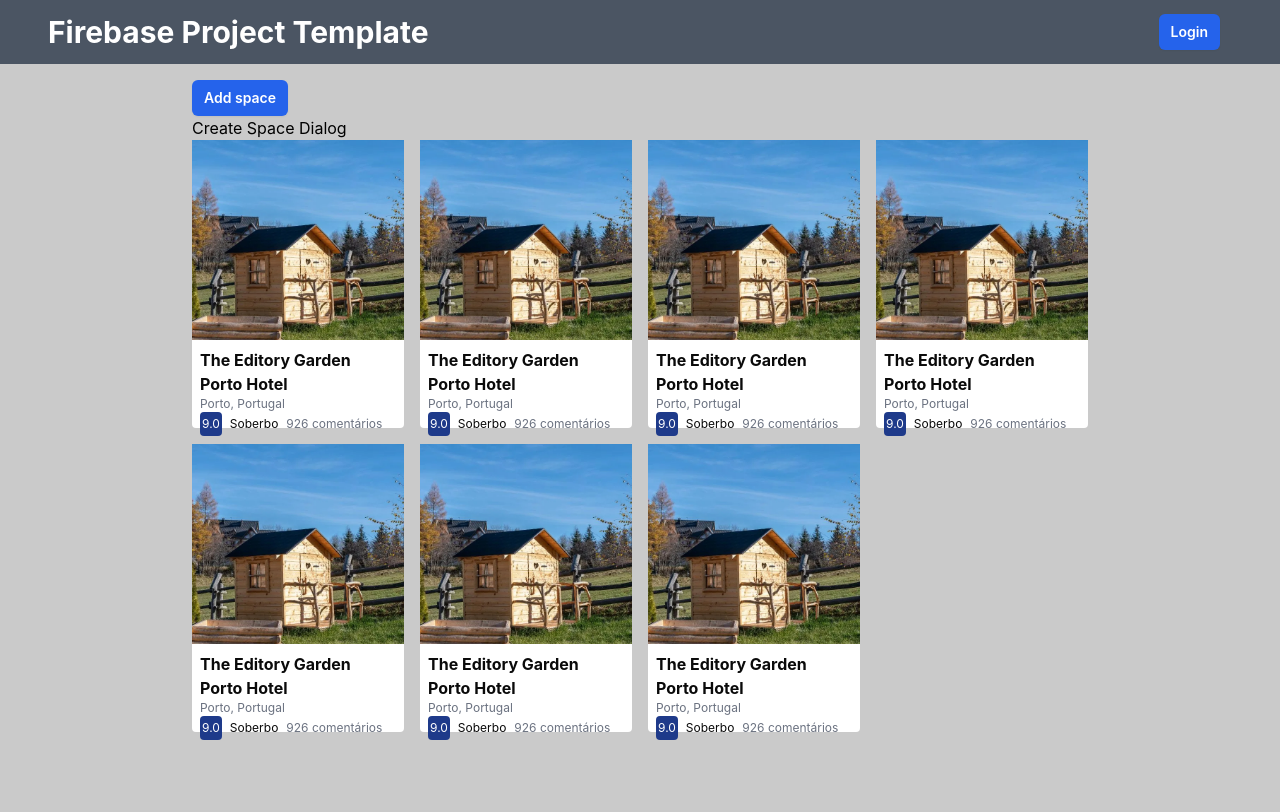
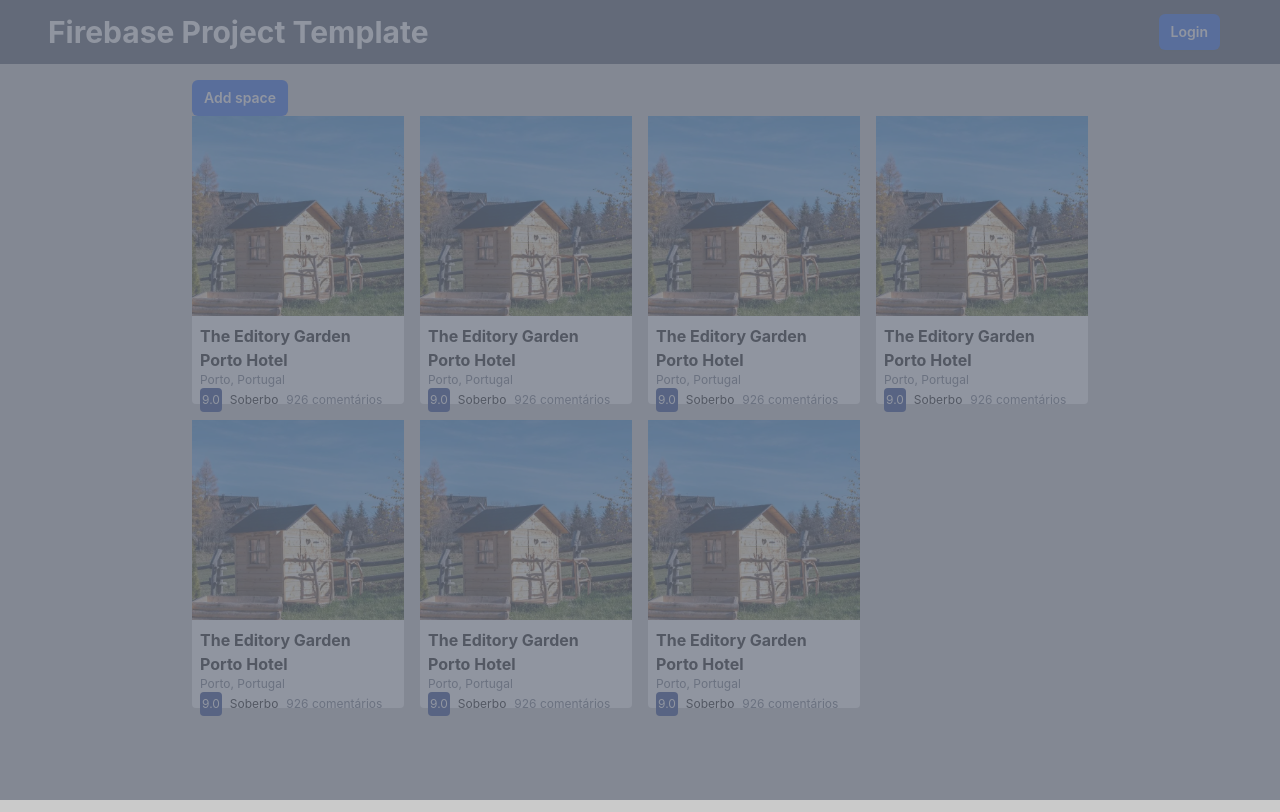
Before and after one commit to ricardolsousa/rent-spaces, a React (Create React App) app: page /spaces in a window 1280 px wide. Both pictures are taken after a click on the button "Add space". Built offline with nearby package versions, Linux system fonts and the light colour scheme.

Commit message:
feat: create space dialog added

```diff
--- a/src/components/spaces/create-space/CreateSpace.tsx
+++ b/src/components/spaces/create-space/CreateSpace.tsx
@@ -13,7 +13,7 @@ const CreateSpace = () => {
       >
         Add space
       </button>
-      {open && <CreateSpaceDialog />}
+      {open && <CreateSpaceDialog open={open} setOpen={setOpen} />}
     </>
   );
 };
--- a/src/components/spaces/create-space/create-space-dialog/CreateSpaceDialog.tsx
+++ b/src/components/spaces/create-space/create-space-dialog/CreateSpaceDialog.tsx
@@ -1,5 +1,40 @@
-const CreateSpaceDialog = () => {
-  return <div>Create Space Dialog</div>;
+import { Dialog, DialogBackdrop, DialogPanel } from "@headlessui/react";
+import { Dispatch, SetStateAction } from "react";
+
+type CreateSpaceDialogProps = {
+  selectedSpace?: any;
+  open: boolean;
+  setOpen: Dispatch<SetStateAction<boolean>>;
+};
+
+const CreateSpaceDialog = ({
+  selectedSpace,
+  open,
+  setOpen,
+}: CreateSpaceDialogProps) => {
+  return (
+    <Dialog
+      open={open}
+      onClose={() => {
+        setOpen(false);
+      }}
+      className="relative z-10"
+    >
+      <DialogBackdrop
+        transition
+        className="fixed inset-0 bg-gray-500/75 transition-opacity data-[closed]:opacity-0 data-[enter]:duration-300 data-[enter]:ease-out data-[leave]:ease-in"
+      />
+
+      <div className="fixed inset-0 z-10 w-screen overflow-y-auto">
+        <div className="flex min-h-full items-end justify-center p-4 text-center sm:items-center sm:p-0">
+          <DialogPanel
+            transition
+            className="relative transform overflow-hidden rounded-lg bg-white text-left shadow-xl transition-all data-[closed]:translate-y-4 data-[closed]:opacity-0 data-[enter]:duration-300 data-[leave]:duration-200 data-[enter]:ease-out data-[leave]:ease-in sm:my-8 sm:w-full sm:max-w-lg data-[closed]:sm:translate-y-0 data-[closed]:sm:scale-95"
+          ></DialogPanel>
+        </div>
+      </div>
+    </Dialog>
+  );
 };
 
 export default CreateSpaceDialog;
```
